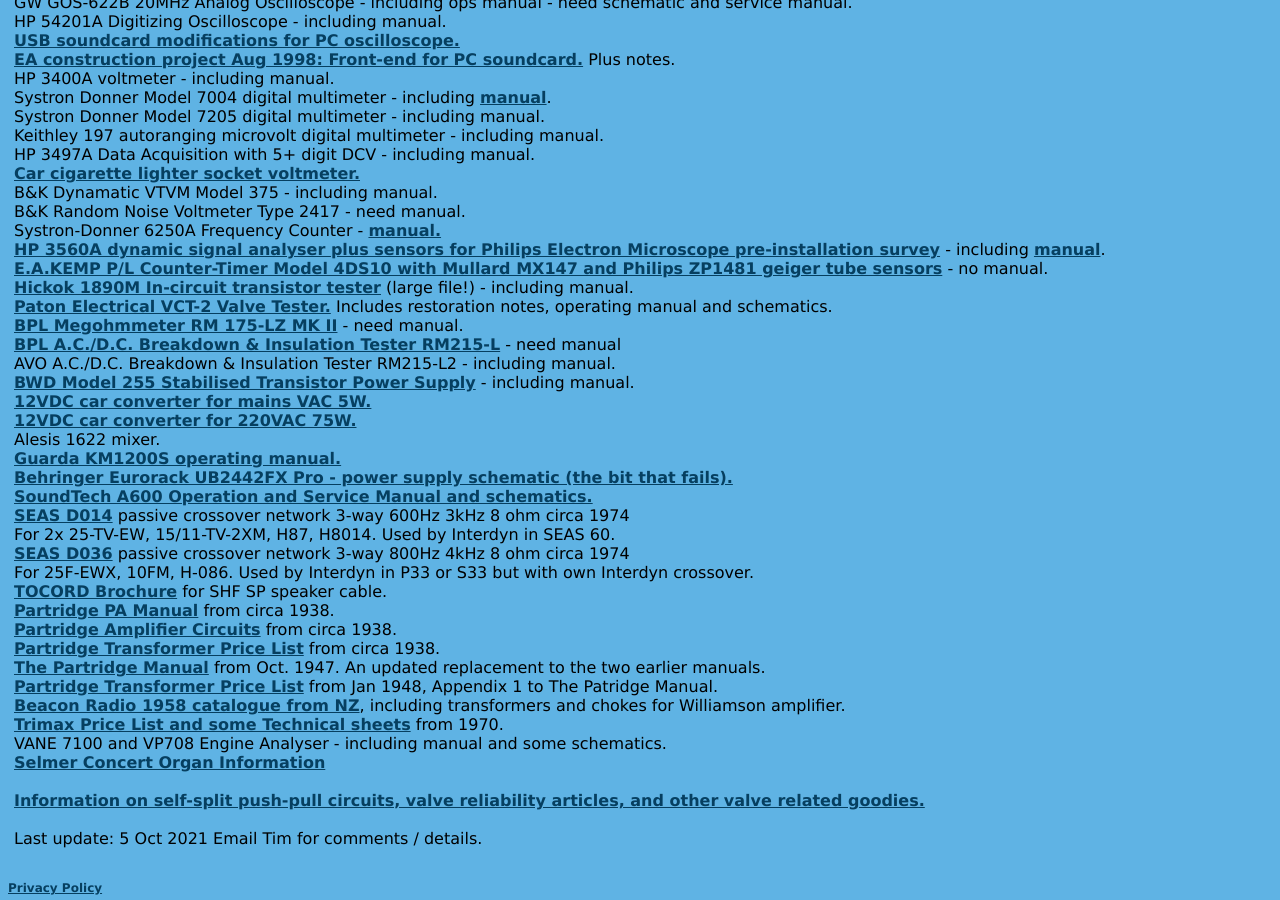
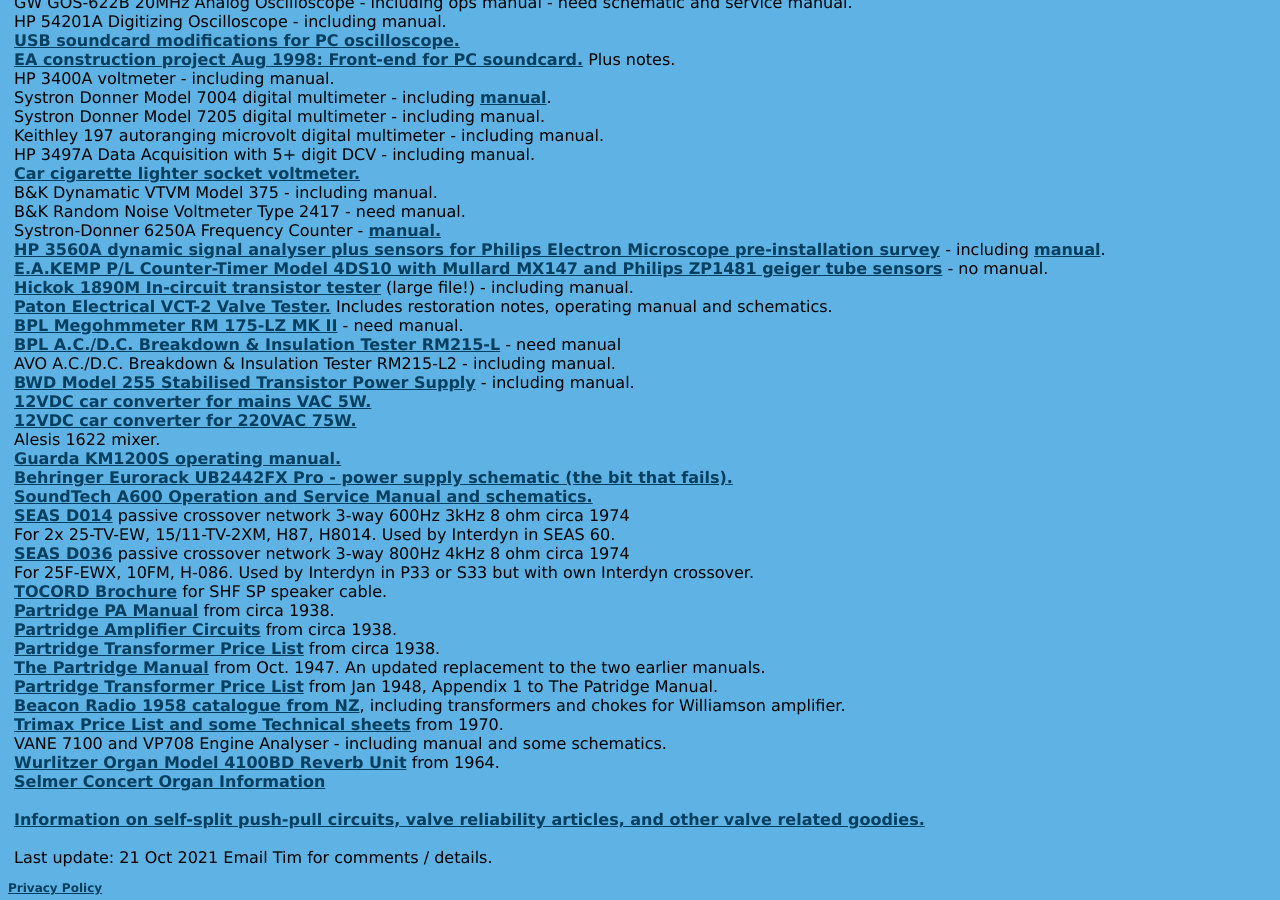
Before and after one commit to michael-robbins/michael-robbins.github.io, a Jekyll site: the page built from projects/amplifier.html, in a window 1280 px wide and 900 px high, scrolled down 3416 px. Built offline with Jekyll 4.4.1, drawn with Linux system fonts in a browser that asks for light colours.

Commit message:
Update amplifier.html

```diff
--- a/projects/amplifier.html
+++ b/projects/amplifier.html
@@ -295,14 +295,15 @@
       <br />
       VANE 7100 and VP708 Engine Analyser - including manual and some schematics.
       <br />
-
+       <a href="/static/Wurl 4100BD Reverb Unit.pdf">Wurlitzer Organ Model 4100BD Reverb Unit</a> from 1964.
+      <br />
       <a href="/projects/Selmer Organ.html">Selmer Concert Organ Information</a>
       <br />
       <br />
       <a href="/projects/Valve Info.html">Information on self-split push-pull circuits, valve reliability articles, and other valve related goodies.</a>
       <br />
       <br />
-      Last update: 5 Oct 2021
+      Last update: 21 Oct 2021
       Email Tim for comments / details.
       <br />
       <br />
```
